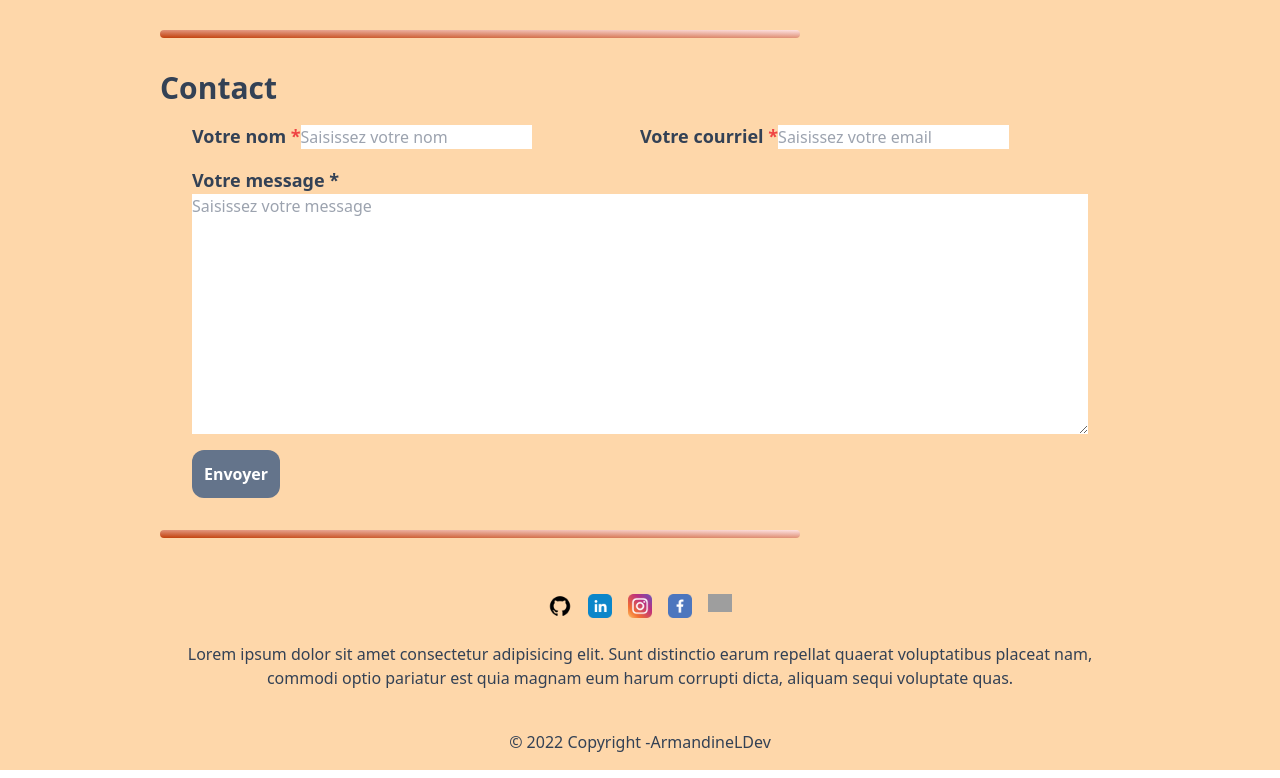
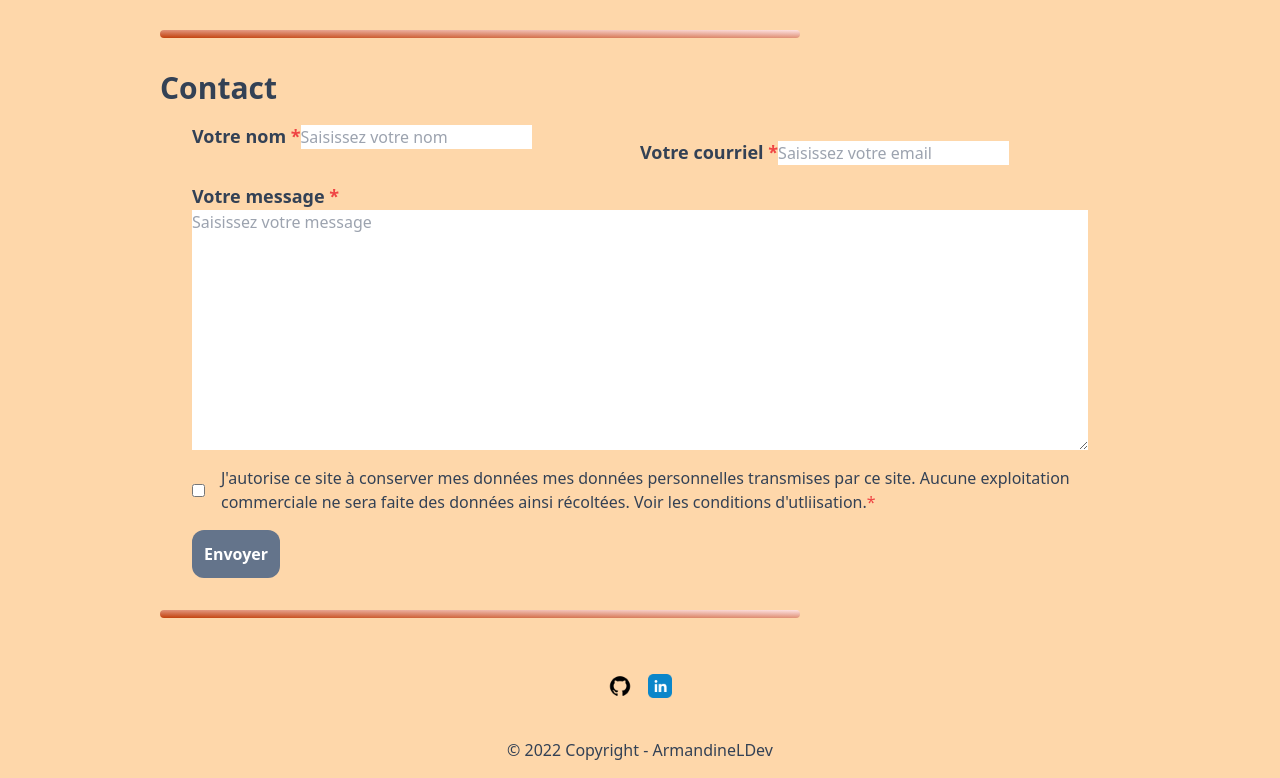
Before and after one commit to ArmandineLDev/ArmandineLDev_old, a React (Create React App) app in the folder client/: page / in a window 1280 px wide. Shown: the part 2350-3128 px from the top of the page. Built offline with nearby package versions, Linux system fonts and the light colour scheme; grey boxes are pictures that could not be loaded.

Commit message:
updates in contact form

```diff
--- a/client/package.json
+++ b/client/package.json
@@ -9,7 +9,6 @@
     "emailjs-com": "^3.2.0",
     "react": "^17.0.2",
     "react-dom": "^17.0.2",
-    "react-router-dom": "^6.2.1",
     "react-scripts": "^5.0.0",
     "web-vitals": "^2.1.3"
   },
@@ -40,6 +39,6 @@
   "devDependencies": {
     "autoprefixer": "^10.4.2",
     "postcss": "^8.4.5",
-    "tailwindcss": "^3.0.15"
+    "tailwindcss": "^3.0.23"
   }
 }
--- a/client/src/components/Body/Contact/FormTextarea.jsx
+++ b/client/src/components/Body/Contact/FormTextarea.jsx
@@ -4,7 +4,7 @@ const FormTextarea = () => {
   return (
     <div className="flex flex-col">
       <label htmlFor="message" className="h4">
-        Votre message <span className="form-label-star">*</span>
+        Votre message <span className="text-red-500">*</span>
       </label>
       <textarea
         name="message"
--- a/client/src/components/Body/Contact/Mailer.jsx
+++ b/client/src/components/Body/Contact/Mailer.jsx
@@ -39,7 +39,7 @@ const Mailer = () => {
 
         <>
              <form onSubmit={sendEmail} className=' md:container space-y-4'>
-                 <div className="md:flex flex-wrap mt-4 space-y-4SERV">
+                 <div className="md:flex flex-wrap mt-4 space-y-4">
                      {
                       items.map((item, index) =>{
 
@@ -52,6 +52,11 @@ const Mailer = () => {
                  </div>
 
                 <FormTextarea />
+                <div className='flex items-center space-x-4'>
+                    <input type="checkbox" name="rgpd" id="rgpd" />
+                <label htmlFor="rgpd">J'autorise ce site à conserver mes données mes données personnelles transmises par ce site. Aucune exploitation commerciale ne sera faite des données ainsi récoltées. Voir les <a href="#">conditions d'utliisation.</a><span className="text-red-500">*</span></label>
+                </div>
+
                 <button type="submit" className="bg-slate-500 text-white font-bold p-3 rounded-xl">Envoyer</button>
             </form>
 
--- a/client/src/components/Footer.jsx
+++ b/client/src/components/Footer.jsx
@@ -10,17 +10,17 @@ const Footer = () => {
         </div>
 
         <div className="mb-6">
-          <p>
+          {/* <p>
             Lorem ipsum dolor sit amet consectetur adipisicing elit. Sunt
             distinctio earum repellat quaerat voluptatibus placeat nam, commodi
             optio pariatur est quia magnam eum harum corrupti dicta, aliquam
             sequi voluptate quas.
-          </p>
+          </p> */}
         </div>
         <div className="text-center p-4">
           © 2022 Copyright -
           <a href="/">
-            ArmandineLDev
+            &nbsp;ArmandineLDev
           </a>
         </div>
       </div>
--- a/client/src/datas/social.js
+++ b/client/src/datas/social.js
@@ -11,22 +11,22 @@ export const socialData = [
         link: "www.feg",
         icon: require('../assets/icons/linkedin.png')
     },
-    {
-        id: 3,
-        platform: "Instagram",
-        link: "www.feg",
-        icon: require('../assets/icons/instagram.png')
-    },
-    {
-        id: 4,
-        platform: "Facebook",
-        link: "www.feg",
-        icon: require('../assets/icons/facebook.png')
-    },
-    {
-        id: 5,
-        platform: "Twitter",
-        link: "www.feg",
-        icon: require('../assets/icons/twitter.png')
-    }
+    // {
+    //     id: 3,
+    //     platform: "Instagram",
+    //     link: "www.feg",
+    //     icon: require('../assets/icons/instagram.png')
+    // },
+    // {
+    //     id: 4,
+    //     platform: "Facebook",
+    //     link: "www.feg",
+    //     icon: require('../assets/icons/facebook.png')
+    // },
+    // {
+    //     id: 5,
+    //     platform: "Twitter",
+    //     link: "www.feg",
+    //     icon: require('../assets/icons/twitter.png')
+    // }
 ]
```
Also changed, not shown: 1 other file (tests, documents, lock files or other folders).
